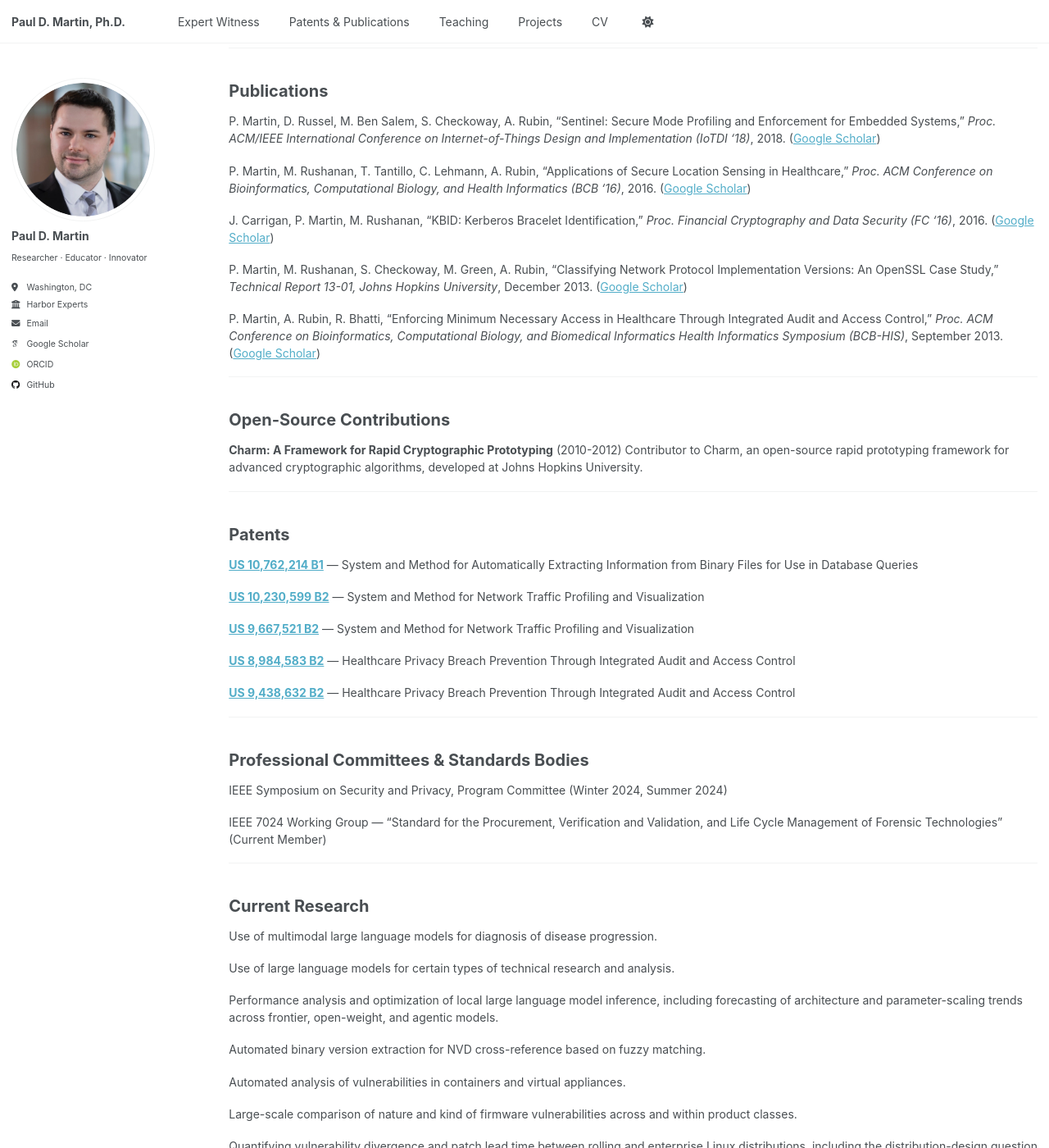
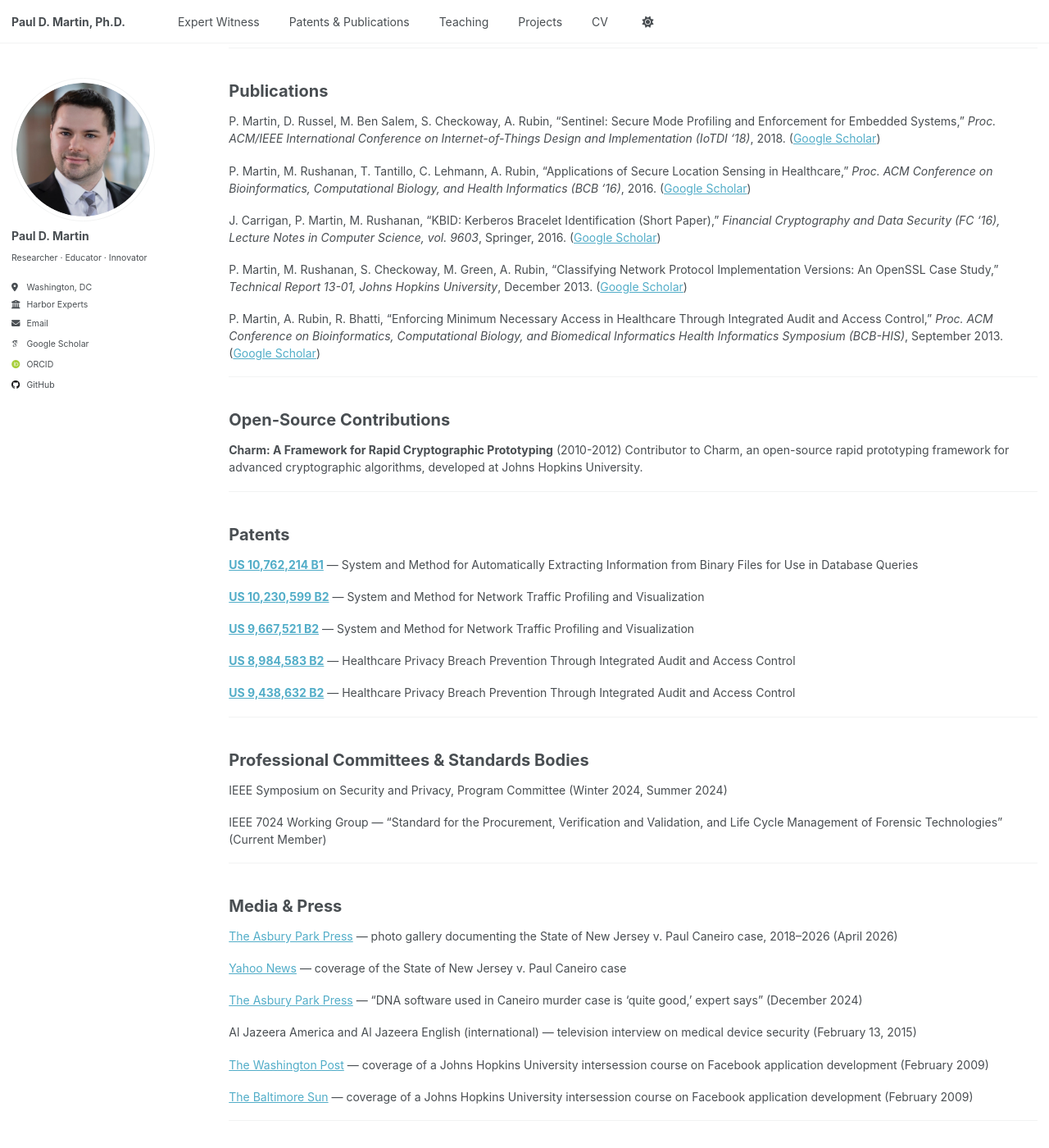
Before and after one commit to pauldmartinphd/pauldmartinphd.github.io, a Jekyll site: the page built from _pages/cv.md, in a window 1280 px wide and 1400 px high, scrolled down 1150 px. Shown: the whole window at 82% size. Built offline with Jekyll 4.4.1, drawn with Linux system fonts in a browser that asks for light colours; some web fonts are replaced; a script that is not in the unit is left out.

Commit message:
Add media coverage.

```diff
--- a/_pages/cv.md
+++ b/_pages/cv.md
@@ -73,7 +73,7 @@
 
 P. Martin, M. Rushanan, T. Tantillo, C. Lehmann, A. Rubin, "Applications of Secure Location Sensing in Healthcare," *Proc. ACM Conference on Bioinformatics, Computational Biology, and Health Informatics (BCB '16)*, 2016. ([Google Scholar](https://scholar.google.com/scholar?q=%22Applications+of+Secure+Location+Sensing+in+Healthcare%22))
 
-J. Carrigan, P. Martin, M. Rushanan, "KBID: Kerberos Bracelet Identification," *Proc. Financial Cryptography and Data Security (FC '16)*, 2016. ([Google Scholar](https://scholar.google.com/scholar?q=%22KBID%3A+Kerberos+Bracelet+Identification%22))
+J. Carrigan, P. Martin, M. Rushanan, "KBID: Kerberos Bracelet Identification (Short Paper)," *Financial Cryptography and Data Security (FC '16), Lecture Notes in Computer Science, vol. 9603*, Springer, 2016. ([Google Scholar](https://scholar.google.com/scholar?q=%22KBID%3A+Kerberos+Bracelet+Identification%22))
 
 P. Martin, M. Rushanan, S. Checkoway, M. Green, A. Rubin, "Classifying Network Protocol Implementation Versions: An OpenSSL Case Study," *Technical Report 13-01, Johns Hopkins University*, December 2013. ([Google Scholar](https://scholar.google.com/scholar?q=%22Classifying+Network+Protocol+Implementation+Versions%3A+An+OpenSSL+Case+Study%22))
 
@@ -107,6 +107,22 @@
 IEEE Symposium on Security and Privacy, Program Committee (Winter 2024, Summer 2024)
 
 IEEE 7024 Working Group — "Standard for the Procurement, Verification and Validation, and Life Cycle Management of Forensic Technologies" (Current Member)
+
+---
+
+## Media & Press
+
+[The Asbury Park Press](https://www.app.com/picture-gallery/news/crime/2026/04/20/paul-caneiro-murder-investigation-to-pretrial-hearings-2018-2026-photos/88996938007/) — photo gallery documenting the State of New Jersey v. Paul Caneiro case, 2018–2026 (April 2026)
+
+[Yahoo News](https://www.yahoo.com/news/articles/monster-paul-caneiro-mum-gets-144506455.html) — coverage of the State of New Jersey v. Paul Caneiro case
+
+[The Asbury Park Press](https://www.app.com/story/news/local/courts/2024/12/07/dna-software-used-in-caneiro-murder-case-is-quite-good-expert-says/76452750007/) — "DNA software used in Caneiro murder case is 'quite good,' expert says" (December 2024)
+
+Al Jazeera America and Al Jazeera English (international) — television interview on medical device security (February 13, 2015)
+
+[The Washington Post](http://www.washingtonpost.com/wp-dyn/content/article/2009/02/01/AR2009020101732_pf.html) — coverage of a Johns Hopkins University intersession course on Facebook application development (February 2009)
+
+[The Baltimore Sun](http://www.baltimoresun.com/news/bal-to.ratner03feb03,0,7987225.column) — coverage of a Johns Hopkins University intersession course on Facebook application development (February 2009)
 
 ---
 
```
Also changed, not shown: _publications/2016-kbid.md (+3 -3 lines).
